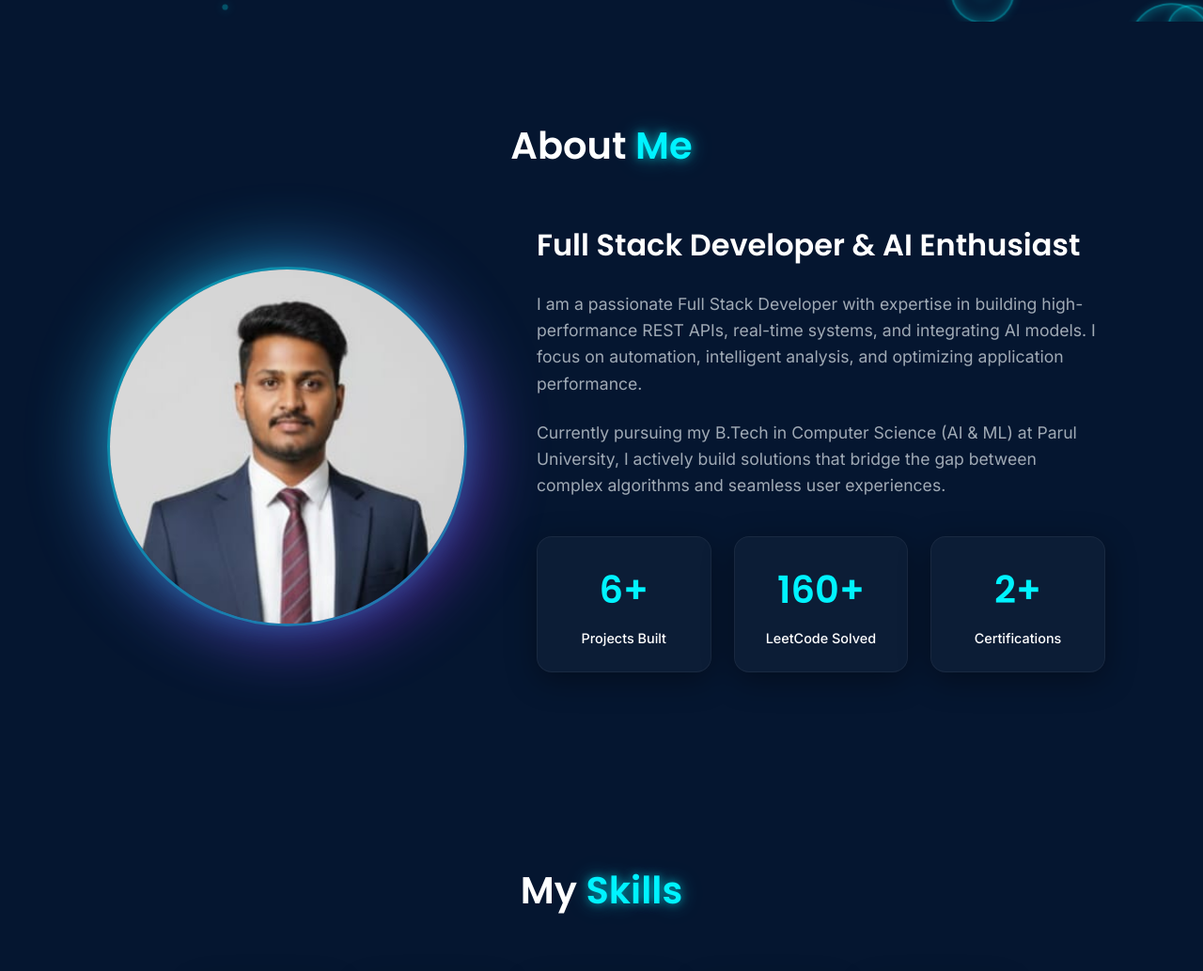
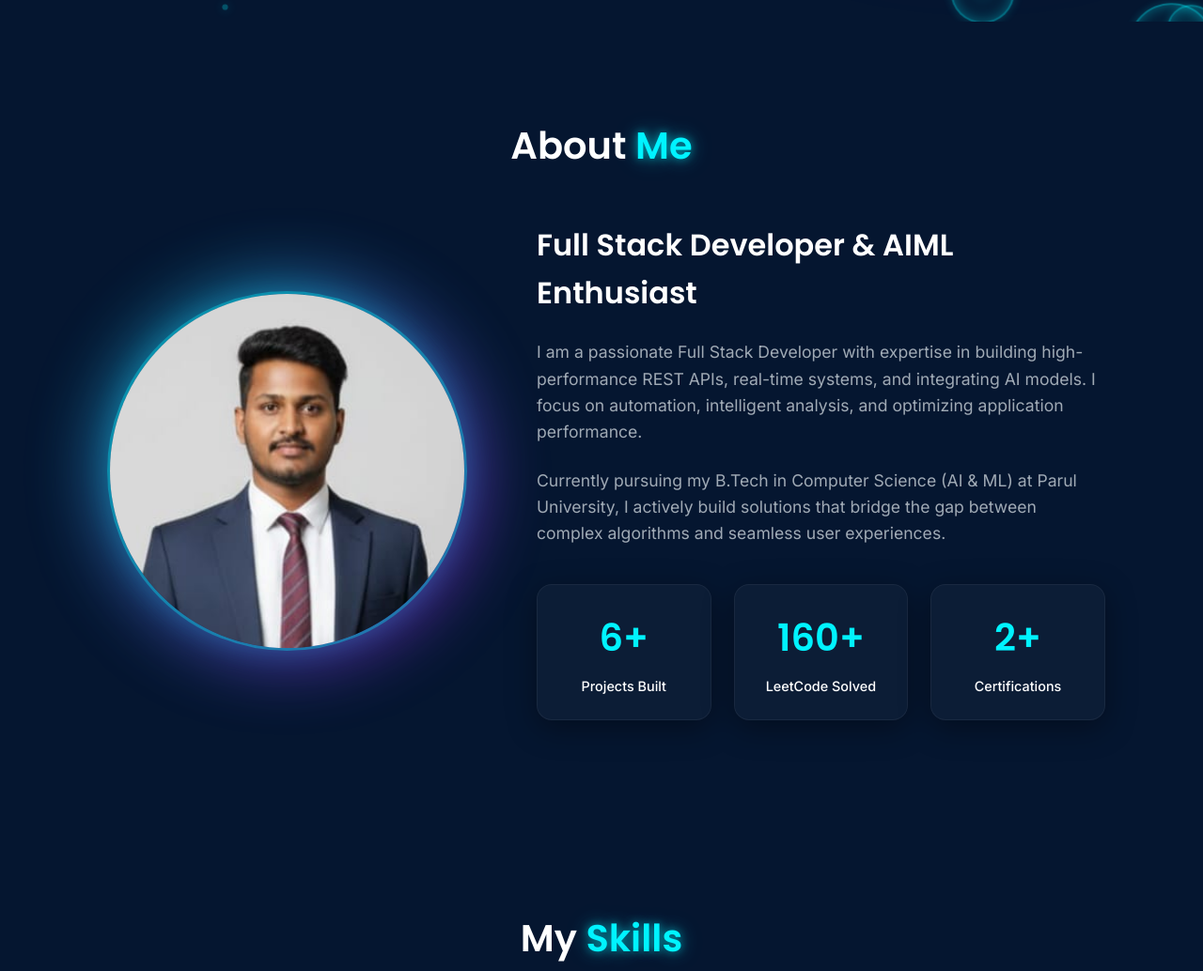
Before and after one commit to DiwakarNallappagari/My-portfolio, a website: page index.html in a window 1280 px wide. Shown: the part 777-1811 px from the top of the page at 94% size. Drawn offline with Linux system fonts and the light colour scheme.

Commit message:
Updated resume and portfolio page

```diff
--- a/index.html
+++ b/index.html
@@ -121,7 +121,7 @@
                 </div>
 
                 <div class="about-text hidden-element slide-left">
-                    <h3>Full Stack Developer & AI Enthusiast</h3>
+                    <h3>Full Stack Developer & AIML Enthusiast</h3>
                     <p>
                         I am a passionate Full Stack Developer with expertise in building high-performance REST APIs,
                         real-time systems, and integrating AI models. I focus on automation, intelligent analysis, and
```
Also changed, not shown: 1 other file.
